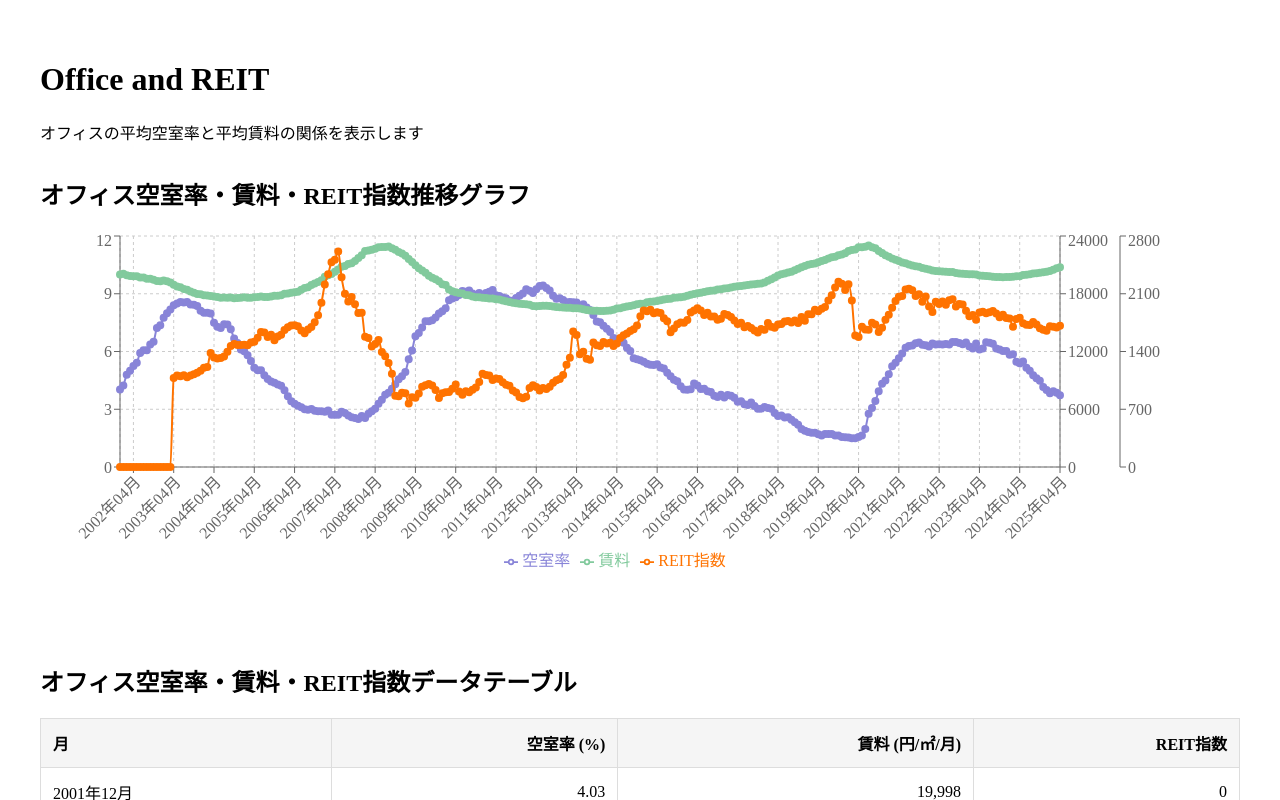
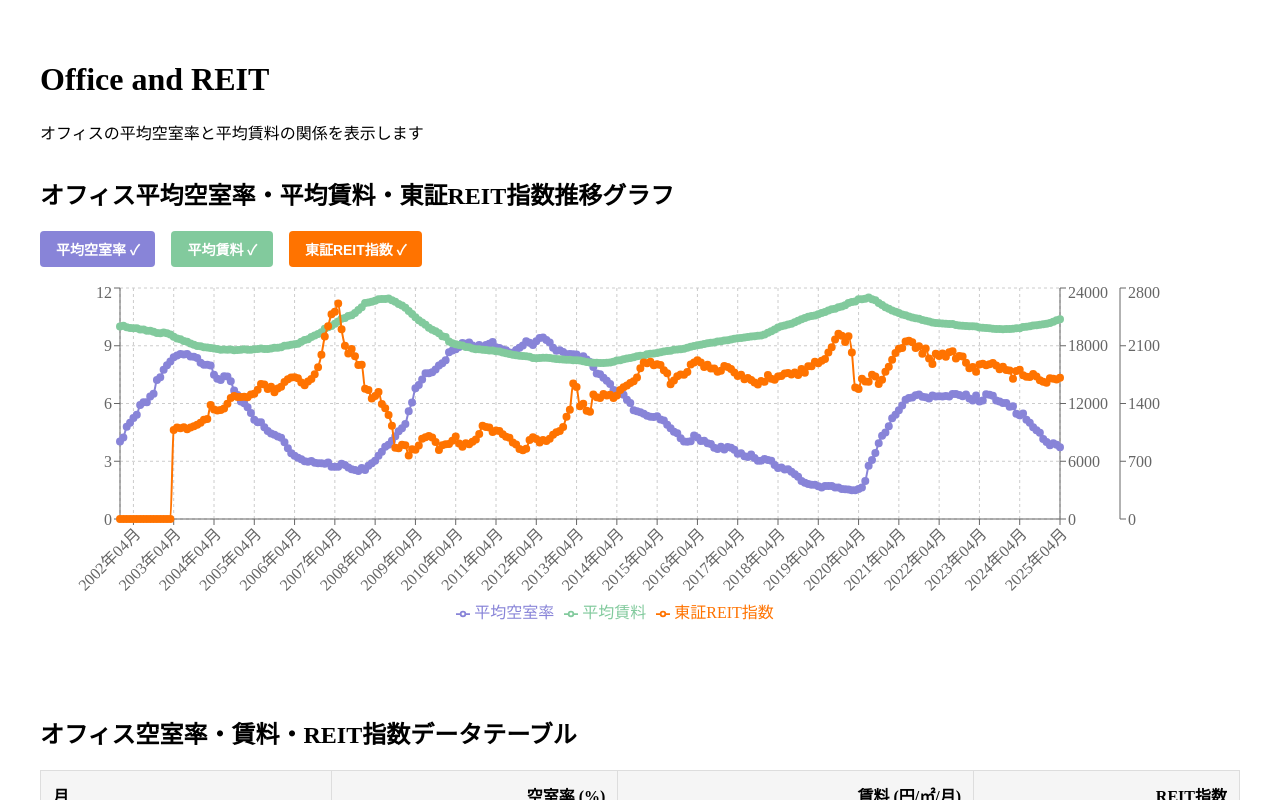
Before and after one commit to tosi29/office-and-reit, a Next.js app: page / in a window 1280 px wide. Shown: the top 800 px of the page. Built offline with nearby package versions, Linux system fonts and the light colour scheme.

Commit message:
Resolve merge conflict by combining legend positioning improvements with toggle functionality
Co-authored-by: tosi29 <2134316+tosi29@users.noreply.github.com>

```diff
--- a/components/OfficeChart.tsx
+++ b/components/OfficeChart.tsx
@@ -1,3 +1,4 @@
+import { useState } from 'react';
 import {
   LineChart,
   Line,
@@ -15,9 +16,71 @@ interface OfficeChartProps {
 }
 
 const OfficeChart: React.FC<OfficeChartProps> = ({ data }) => {
+  // 各線の表示状態を管理するstate
+  const [vacancyRateVisible, setVacancyRateVisible] = useState(true);
+  const [rentalRateVisible, setRentalRateVisible] = useState(true);
+  const [reitIndexVisible, setReitIndexVisible] = useState(true);
+
   return (
     <div style={{ marginTop: '2rem' }}>
-      <h2>オフィス空室率・賃料・REIT指数推移グラフ</h2>
+      <h2>オフィス平均空室率・平均賃料・東証REIT指数推移グラフ</h2>
+
+      {/* 表示切り替えボタン */}
+      <div style={{
+        marginTop: '1rem',
+        marginBottom: '1rem',
+        display: 'flex',
+        gap: '1rem',
+        flexWrap: 'wrap'
+      }}>
+        <button
+          onClick={() => setVacancyRateVisible(!vacancyRateVisible)}
+          style={{
+            padding: '8px 16px',
+            backgroundColor: vacancyRateVisible ? '#8884d8' : '#e0e0e0',
+            color: vacancyRateVisible ? 'white' : '#666',
+            border: 'none',
+            borderRadius: '4px',
+            cursor: 'pointer',
+            fontSize: '14px',
+            fontWeight: 'bold'
+          }}
+        >
+          平均空室率 {vacancyRateVisible ? '✓' : '✗'}
+        </button>
+
+        <button
+          onClick={() => setRentalRateVisible(!rentalRateVisible)}
+          style={{
+            padding: '8px 16px',
+            backgroundColor: rentalRateVisible ? '#82ca9d' : '#e0e0e0',
+            color: rentalRateVisible ? 'white' : '#666',
+            border: 'none',
+            borderRadius: '4px',
+            cursor: 'pointer',
+            fontSize: '14px',
+            fontWeight: 'bold'
+          }}
+        >
+          平均賃料 {rentalRateVisible ? '✓' : '✗'}
+        </button>
+
+        <button
+          onClick={() => setReitIndexVisible(!reitIndexVisible)}
+          style={{
+            padding: '8px 16px',
+            backgroundColor: reitIndexVisible ? '#ff7300' : '#e0e0e0',
+            color: reitIndexVisible ? 'white' : '#666',
+            border: 'none',
+            borderRadius: '4px',
+            cursor: 'pointer',
+            fontSize: '14px',
+            fontWeight: 'bold'
+          }}
+        >
+          東証REIT指数 {reitIndexVisible ? '✓' : '✗'}
+        </button>
+      </div>
       <div style={{ width: '100%', height: '400px', marginTop: '1rem' }}>
         <ResponsiveContainer width="100%" height="100%">
           <LineChart
@@ -42,9 +105,9 @@ const OfficeChart: React.FC<OfficeChartProps> = ({ data }) => {
             <Tooltip
               labelFormatter={(label) => `月: ${label}`}
               formatter={(value, name) => {
-                if (name === '空室率') return [`${value}%`, name];
-                if (name === '賃料') return [`${Number(value).toLocaleString()}円/㎡/月`, name];
-                if (name === 'REIT指数') return [`${Number(value).toLocaleString()}`, name];
+                if (name === '平均空室率') return [`${value}%`, name];
+                if (name === '平均賃料') return [`${Number(value).toLocaleString()}円/坪`, name];
+                if (name === '東証REIT指数') return [`${Number(value).toLocaleString()}`, name];
                 return [value, name];
               }}
             />
@@ -54,33 +117,39 @@ const OfficeChart: React.FC<OfficeChartProps> = ({ data }) => {
               align="center"
               verticalAlign="bottom"
             />
+            {vacancyRateVisible && (
               <Line
                 yAxisId="left"
                 type="monotone"
                 dataKey="vacancyRate"
                 stroke="#8884d8"
                 strokeWidth={2}
-              name="空室率"
+                name="平均空室率"
                 dot={{ fill: '#8884d8' }}
               />
+            )}
+            {rentalRateVisible && (
               <Line
                 yAxisId="right"
                 type="monotone"
                 dataKey="rentalRate"
                 stroke="#82ca9d"
                 strokeWidth={2}
-              name="賃料"
+                name="平均賃料"
                 dot={{ fill: '#82ca9d' }}
               />
+            )}
+            {reitIndexVisible && (
               <Line
                 yAxisId="reit"
                 type="monotone"
                 dataKey="reitIndex"
                 stroke="#ff7300"
                 strokeWidth={2}
-              name="REIT指数"
+                name="東証REIT指数"
                 dot={{ fill: '#ff7300' }}
               />
+            )}
           </LineChart>
         </ResponsiveContainer>
       </div>
```
Lines whose indentation alone changed are shown as unchanged.
